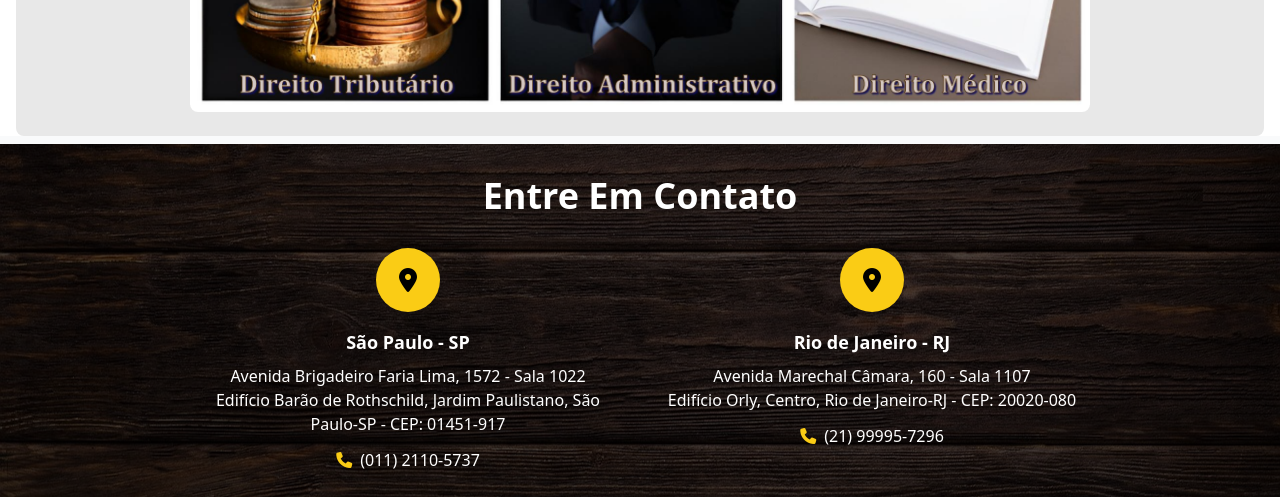
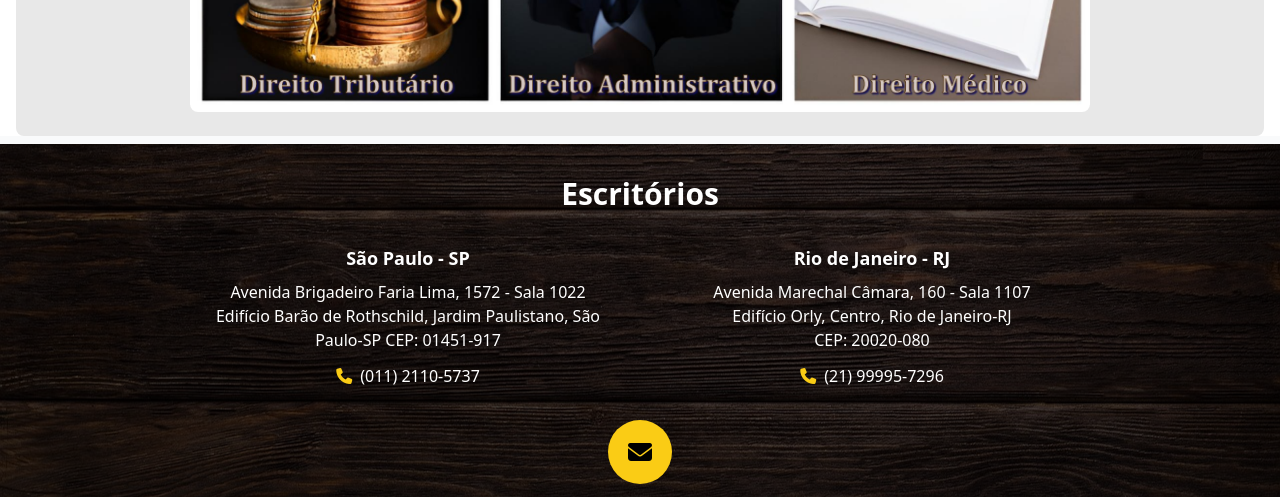
Before and after one commit to Julioimpacto/Panaro-Advogados, a plain HTML site: page index.html in a window 1280 px wide. Shown: the part 1674-2171 px from the top of the page. Drawn offline with nearby package versions, Linux system fonts and the light colour scheme.

Commit message:
Update index.html

```diff
--- a/index.html
+++ b/index.html
@@ -281,22 +281,19 @@
         <div class="container mx-auto px-4 relative z-10">
             <div class="max-w-4xl mx-auto">
                 <!-- Título -->
-                <h2 class="text-3xl md:text-3xl lg:text-4xl font-bold text-white text-center mb-8">
-                    Entre Em Contato
+                <h2 class="text-2xl md:text-2xl lg:text-3xl font-bold text-white text-center mb-8">
+                    Escritórios
                 </h2>
 
                 <!-- Informações de Contato -->
                 <!-- Endereços -->
-                <div class="grid grid-cols-1 md:grid-cols-2 gap-8 mb-8">
+                <div class="grid grid-cols-1 md:grid-cols-2 gap-8 mb-8 max-w-6xl mx-auto">
                     <!-- São Paulo -->
                     <div class="flex flex-col items-center text-center">
-                        <div class="w-16 h-16 bg-yellow-400 rounded-full flex items-center justify-center mb-4">
-                            <i class="fas fa-map-marker-alt text-black text-2xl"></i>
-                        </div>
                         <h3 class="text-white font-bold text-lg mb-2">São Paulo - SP</h3>
                         <p class="text-white text-sm md:text-base leading-relaxed mb-3">
                             Avenida Brigadeiro Faria Lima, 1572 - Sala 1022<br>
-                            Edifício Barão de Rothschild, Jardim Paulistano, São Paulo-SP - CEP: 01451-917
+                            Edifício Barão de Rothschild, Jardim Paulistano, São Paulo-SP  CEP: 01451-917
                         </p>
                         <div class="flex items-center justify-center">
                             <i class="fas fa-phone text-yellow-400 mr-2"></i>
@@ -308,13 +305,10 @@
 
                     <!-- Rio de Janeiro -->
                     <div class="flex flex-col items-center text-center">
-                        <div class="w-16 h-16 bg-yellow-400 rounded-full flex items-center justify-center mb-4">
-                            <i class="fas fa-map-marker-alt text-black text-2xl"></i>
-                        </div>
                         <h3 class="text-white font-bold text-lg mb-2">Rio de Janeiro - RJ</h3>
                         <p class="text-white text-sm md:text-base leading-relaxed mb-3">
                             Avenida Marechal Câmara, 160 - Sala 1107<br>
-                            Edifício Orly, Centro, Rio de Janeiro-RJ - CEP: 20020-080
+                            Edifício Orly, Centro, Rio de Janeiro-RJ <br> CEP: 20020-080
                         </p>
                         <div class="flex items-center justify-center">
                             <i class="fas fa-phone text-yellow-400 mr-2"></i>
```
